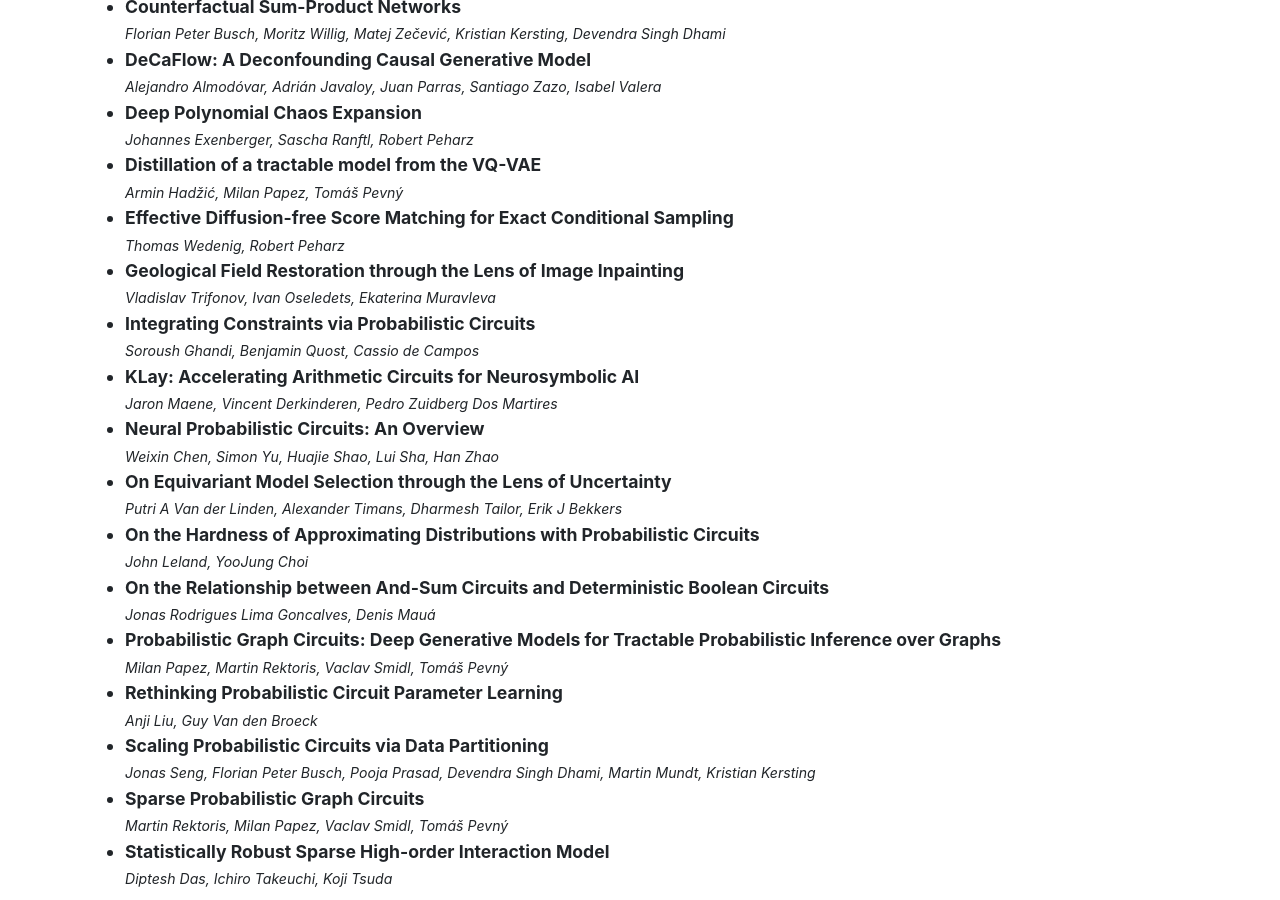
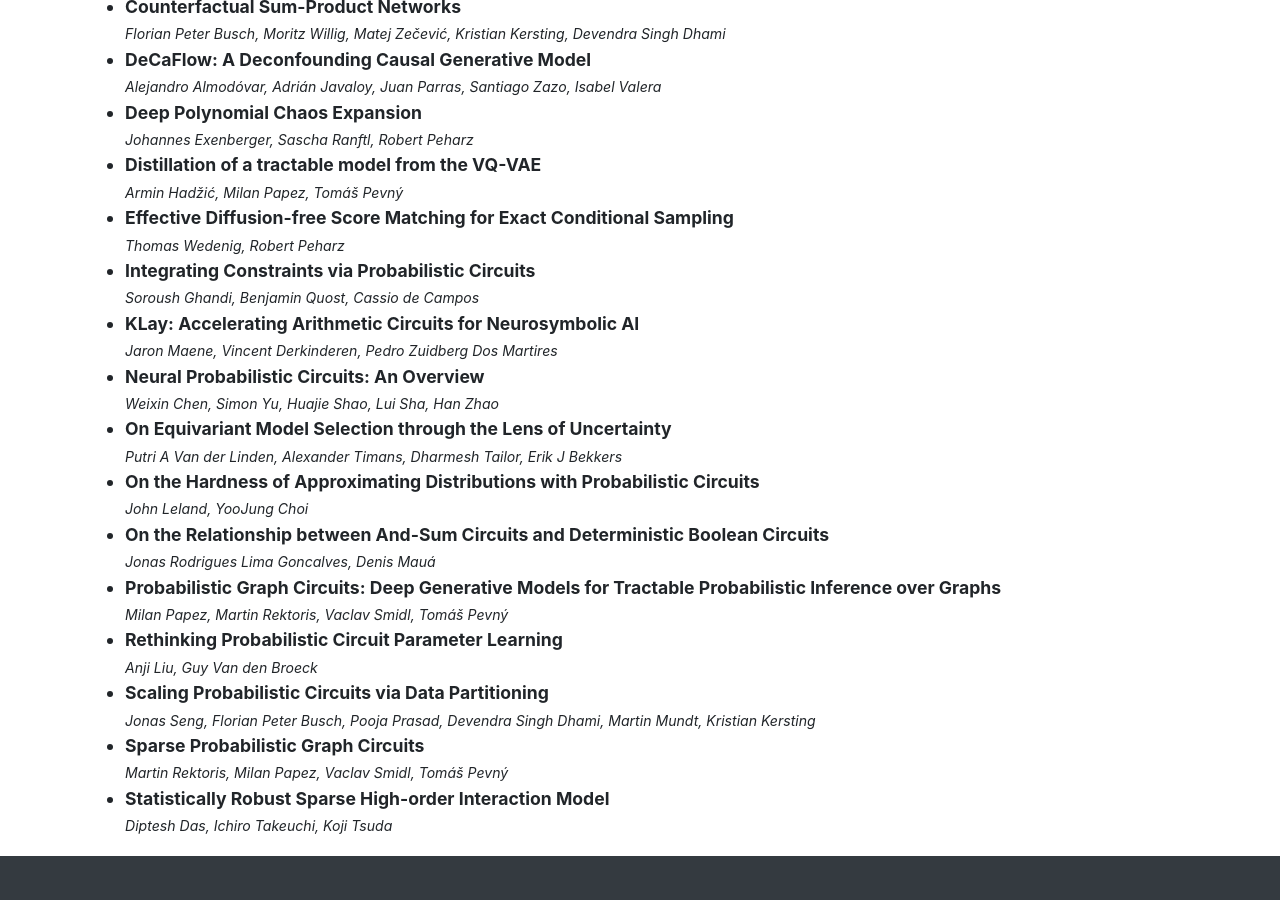
Before and after one commit to tractable-probabilistic-modeling/tpm2025, a Jekyll site: the page built from _pages/papers.md, in a window 1280 px wide and 900 px high, scrolled down 1107 px. Built offline with Jekyll 4.4.1, drawn with Linux system fonts in a browser that asks for light colours.

Commit message:
Update papers.yml

```diff
--- a/_data/papers.yml
+++ b/_data/papers.yml
@@ -9,8 +9,6 @@
 - authors: Jonas Seng, Florian Peter Busch, Pooja Prasad, Devendra Singh Dhami, Martin
     Mundt, Kristian Kersting
   title: Scaling Probabilistic Circuits via Data Partitioning
-- authors: Vladislav Trifonov, Ivan Oseledets, Ekaterina Muravleva
-  title: Geological Field Restoration through the Lens of Image Inpainting
 - authors: Lennert De Smet, Pedro Zuidberg Dos Martires
   title: 'A Fast Convoluted Story: Scaling Probabilistic Inference for Integer Arithmetics'
 - authors: Laura Battaglia, Tyler Farghly, Stefano Cortinovis, Daniel de Vassimon
```
